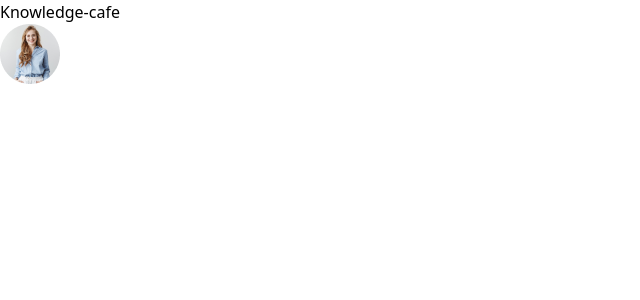
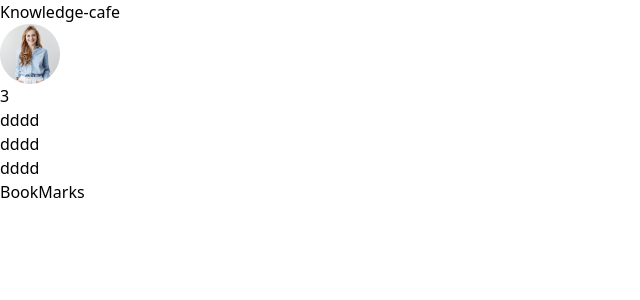
Before and after one commit to saidee-hasan/knowledge-cafe, a React (Vite) app: page / in a window 1280 px wide. Shown: the top 300 px of the page, without its empty margins (0-640 px from the left). Built offline with nearby package versions, Linux system fonts and the light colour scheme.

Commit message:
my projects

```diff
--- a/package.json
+++ b/package.json
@@ -10,6 +10,7 @@
     "preview": "vite preview"
   },
   "dependencies": {
+    "prop-types": "^15.8.1",
     "react": "^18.3.1",
     "react-dom": "^18.3.1"
   },
--- a/src/App.jsx
+++ b/src/App.jsx
@@ -6,13 +6,13 @@ function App() {
 
 
   return (
-    <>
+    <div className="">
      <Header/>
-     <div className="md:flex">
+     <div className="md:flex  w-11/12 mx-auto">
      <Blog/>
      <BookMarks/>
      </div>
-    </>
+    </div>
   )
 }
 
--- a/src/components/Blog/Blog.jsx
+++ b/src/components/Blog/Blog.jsx
@@ -1,22 +1,25 @@
 import { useEffect } from "react";
 import { useState } from "react"
+import Blogs from "../Blogs/Blogs";
 
 
 function Blog() {
 
-    const [blog,setBlog]=useState([]);
+    const [blogs,setBlogs]=useState([]);
     useEffect(()=>{
         fetch("./blogs.json")
         .then(res => res.json())
-        .then(data => setBlog(data))
+        .then(data => setBlogs(data.blogPosts))
     },[])
 
-    console.log(blog)
+    console.log(blogs)
   return (
 
-    <div>
-
-
+    <div className="w-2/3">
+      <h1>{blogs.length}</h1>
+   {
+    blogs.map((blogs,index) => (<Blogs blogs={blogs} key={index} />))
+   }
 
     </div>
   )
--- /dev/null
+++ b/src/components/Blogs/Blogs.jsx
@@ -0,0 +1,16 @@
+import PropTypes from "prop-types";
+
+
+
+function Blogs({blogs}) {
+
+  return (
+    <div>
+      dddd
+    </div>
+  )
+}
+Blogs.propTypes ={
+    blogs:PropTypes.object.isRequired
+}
+export default Blogs;
--- a/src/components/BookMarks/BookMarks.jsx
+++ b/src/components/BookMarks/BookMarks.jsx
@@ -1,10 +1,11 @@
 
 function BookMarks() {
   return (
-    <div>
+    <div className="md:w-1/3">
 
+      BookMarks
     </div>
   )
 }
 
-export default BookMarks
+export default BookMarks;
--- a/src/components/Header/Header.jsx
+++ b/src/components/Header/Header.jsx
@@ -2,7 +2,7 @@ import Profile from"../../assets/profile.png"
 
 function Header() {
   return (
-    <div className="flex justify-between md:mx-10 py-2 mx-auto border-b-2">
+    <div className="flex justify-between w-11/12 mx-auto border-b-2">
      <h1 className="text-xl md:text-3xl   font-bold">Knowledge-cafe</h1>
      <img className=" w-10 h-10 md:w-auto md:h-auto " src={Profile} alt="" />
     </div>
```
Also changed, not shown: 1 other file (tests, documents, lock files or other folders).
